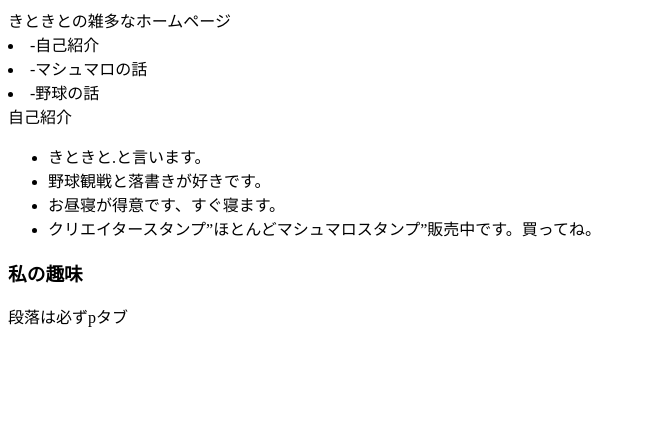
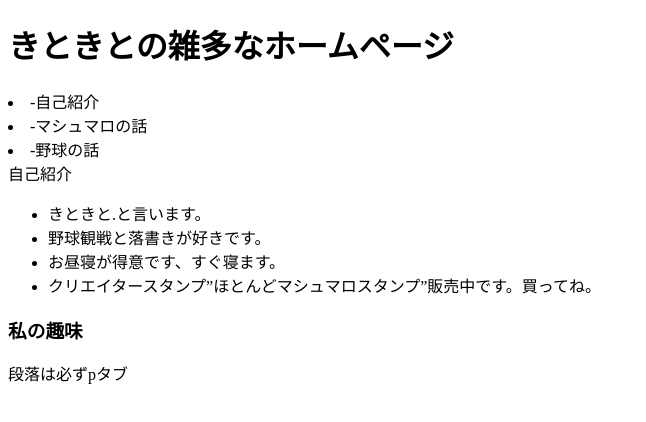
Before and after one commit to kitonaoki/kitonaoki.github.io, a plain HTML site: page index.html in a window 1280 px wide. Shown: the whole page, without its empty margins (0-646 px from the left). Drawn offline with Linux system fonts and the light colour scheme.

Commit message:
ちょい更新

```diff
--- a/index.html
+++ b/index.html
@@ -9,12 +9,10 @@
 
 <body>
 
-    <header>きときとの雑多なホームページ</header>
-    <nav>
+    <h1>きときとの雑多なホームページ</h1>
         <li>-自己紹介</li>
         <li>-マシュマロの話</li>
         <li>-野球の話</li>
-    </nav>
 
     <section>自己紹介</section>
     <ul>
```
